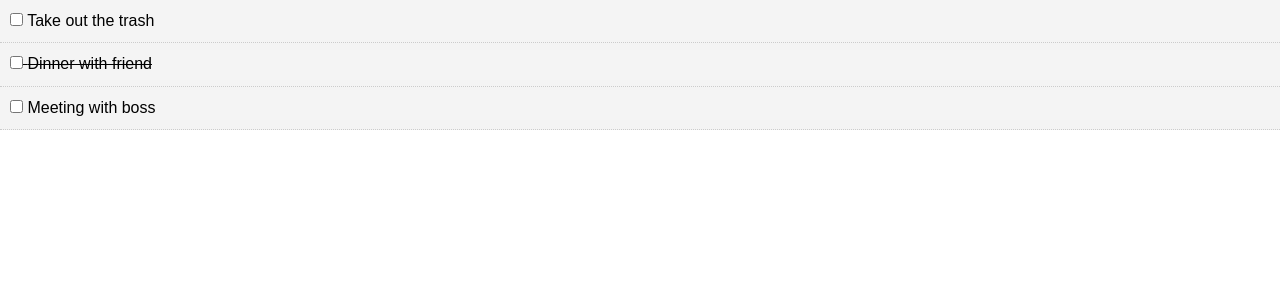
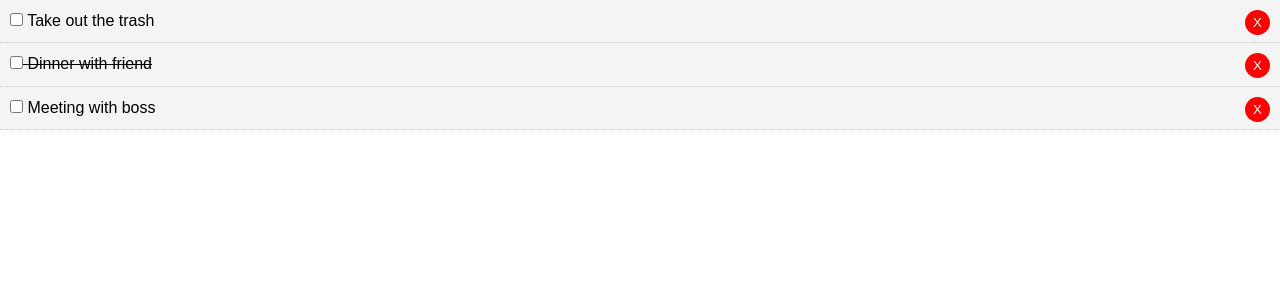
Before and after one commit to ivettevaldez/JSProjects, a React (Create React App) app in the folder React/CrashCourse/crash_todo/: page / in a window 1280 px wide. Shown: the top 300 px of the page. Built offline with nearby package versions, Linux system fonts and the light colour scheme; the HTML template or start-up script is replaced by a standard one.

Commit message:
ReactCrashCourse: Delete TODO items.

```diff
--- a/React/CrashCourse/crash_todo/src/App.js
+++ b/React/CrashCourse/crash_todo/src/App.js
@@ -34,10 +34,15 @@
     }) });
   }
 
+  // Delete Todo
+  deleteTodo = (id) => {
+    this.setState({ todos: [...this.state.todos.filter(todo => todo.id !== id)] });
+  }
+
   render() {
     return (
       <div className="App">
-        <Todos todos={this.state.todos} toggleCompleted={this.toggleCompleted}/>
+        <Todos todos={this.state.todos} toggleCompleted={this.toggleCompleted} deleteTodo={this.deleteTodo} />
       </div>
     );
   }
--- a/React/CrashCourse/crash_todo/src/components/TodoItem.js
+++ b/React/CrashCourse/crash_todo/src/components/TodoItem.js
@@ -16,10 +16,11 @@
 
     return (
       <div style={this.getStyle()}>
-          <p>
-            <input type="checkbox" onChange={this.props.toggleCompleted.bind(this, id)} /> {' '}
-            { title }
-          </p>
+        <p>
+          <input type="checkbox" onChange={this.props.toggleCompleted.bind(this, id)} /> {' '}
+          { title }
+          <button onClick={this.props.deleteTodo.bind(this, id)} style={btnStyle}>X</button>
+        </p>
       </div>
     )
   }
@@ -27,7 +28,17 @@
 
 // PropTypes
 TodoItem.propTypes = {
-    todo: PropTypes.object.isRequired
+  todo: PropTypes.object.isRequired
+}
+
+const btnStyle = {
+  backgroundColor: '#ff0000',
+  color: '#fff',
+  border: 'none',
+  padding: '5px 8px',
+  borderRadius: '50%',
+  cursor: 'pointer',
+  float: 'right'
 }
 
 export default TodoItem
--- a/React/CrashCourse/crash_todo/src/components/Todos.js
+++ b/React/CrashCourse/crash_todo/src/components/Todos.js
@@ -5,7 +5,7 @@
 class Todos extends Component {
   render() {
     return this.props.todos.map((todo) => (
-        <TodoItem key={todo.id} todo={todo} toggleCompleted={this.props.toggleCompleted}/>
+      <TodoItem key={todo.id} todo={todo} toggleCompleted={this.props.toggleCompleted} deleteTodo={this.props.deleteTodo} />
     ));
   }
 }
```
